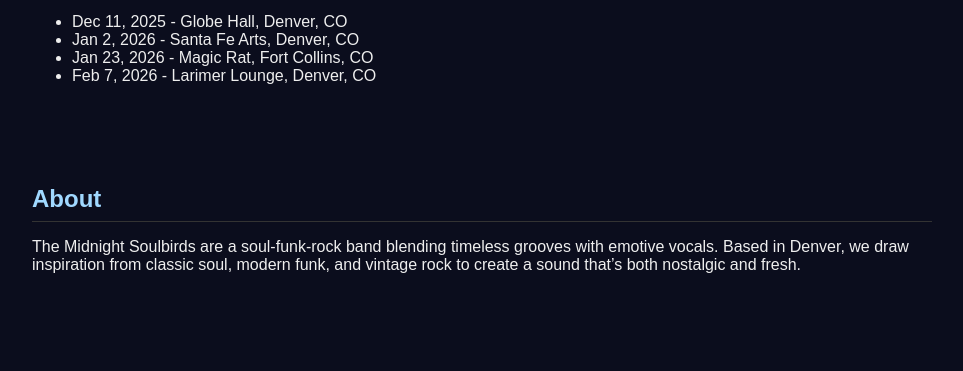
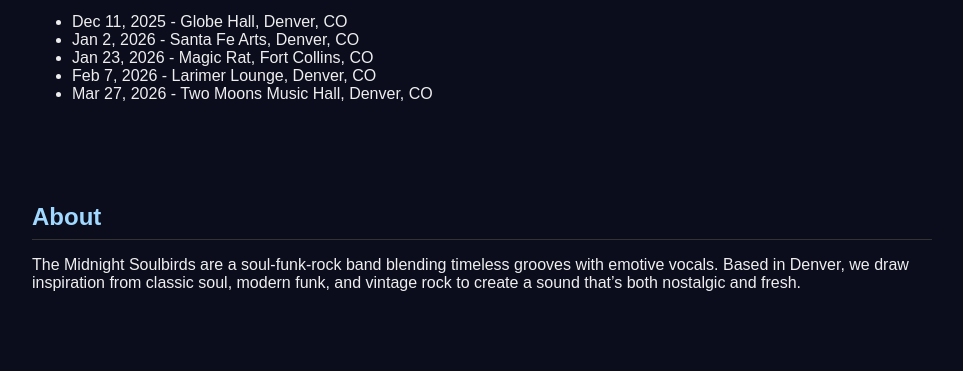
Before and after one commit to kssummer/midnightsoulbirds-site, a plain HTML site: page index.html in a window 1280 px wide. Shown: the part 1516-1887 px from the top of the page, without its empty margins (158-1121 px from the left). Drawn offline with Linux system fonts and the light colour scheme.

Commit message:
updated tour dates - Two Moons

```diff
--- a/index.html
+++ b/index.html
@@ -61,6 +61,7 @@
         <li>Jan 2, 2026 - Santa Fe Arts, Denver, CO</li>
         <li>Jan 23, 2026 - Magic Rat, Fort Collins, CO</li>
         <li>Feb 7, 2026 - Larimer Lounge, Denver, CO</li>
+        <li>Mar 27, 2026 - Two Moons Music Hall, Denver, CO</li>
       </ul>
     </div>
   </section>
```
